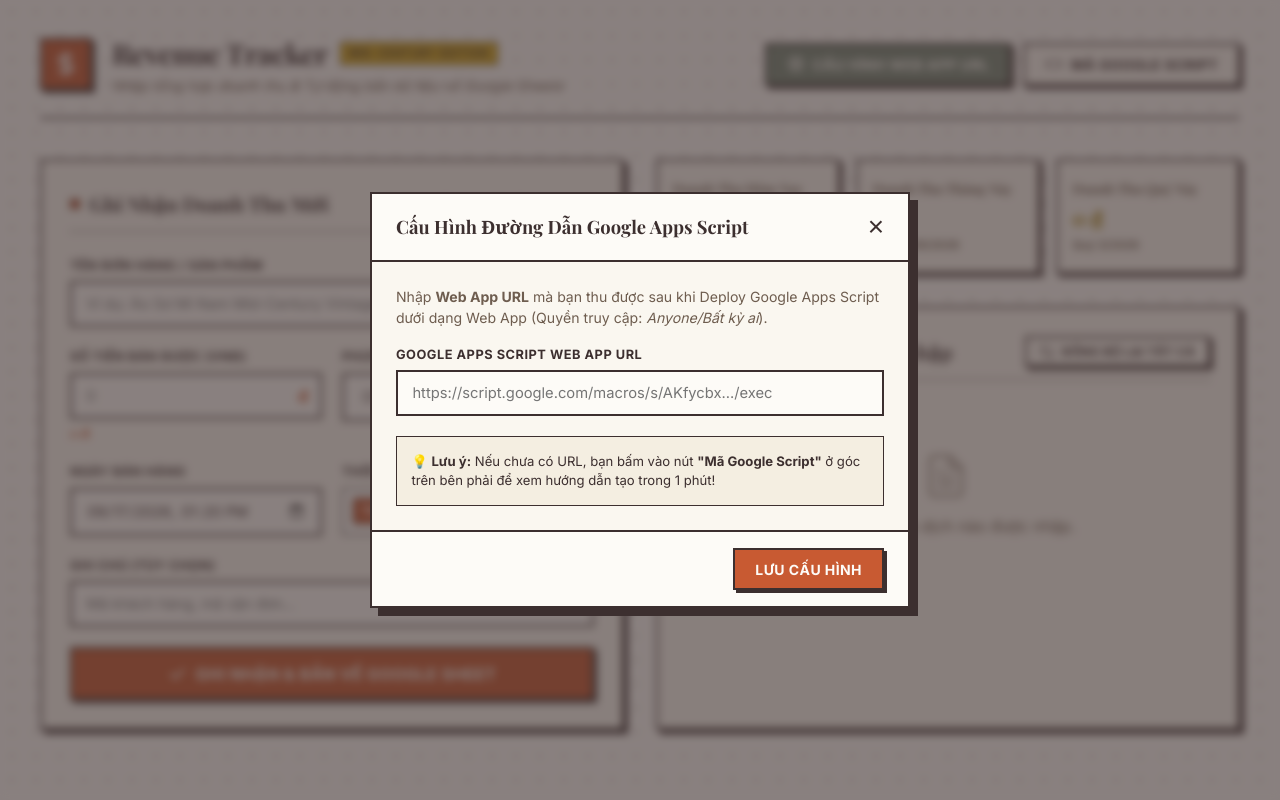
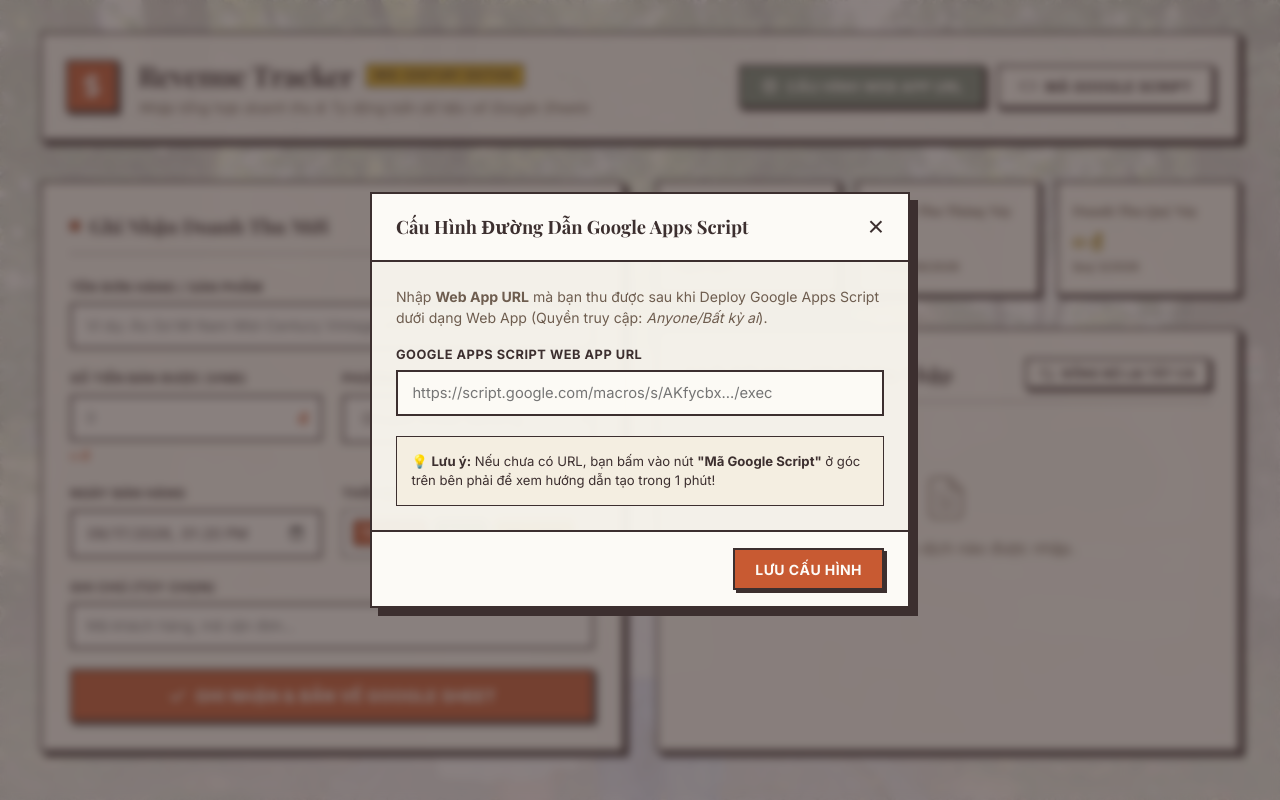
Before and after one commit to vuduyviet1110/revenue-mini-app, a website built with Vite: page index.html in a window 1280 px wide. Both pictures are taken after a click on the button "CẤU HÌNH WEB APP URL". Built offline with nearby package versions, Linux system fonts and the light colour scheme; a web font is replaced by a local one.

Commit message:
feat: replace dotted background with custom hero background image

```diff
--- a/src/style.css
+++ b/src/style.css
@@ -1,7 +1,7 @@
 /* MID-CENTURY MODERN DESIGN SYSTEM (Synced with ecommerce-angular theme) */
 :root {
     --color-bg: #FDFBF7;
-    --color-surface: #FAF7F0;
+    --color-surface: rgba(250, 247, 240, 0.94);
     --color-text: #3C2F2F;
     --color-muted: #6E5D4F;
     --color-border: #3C2F2F;
@@ -20,8 +20,8 @@
     --font-body: "Inter", -apple-system, BlinkMacSystemFont, sans-serif;
 
     /* Retro Hard Block Shadow & Sharp Edges */
-    --shadow-card: 4px 4px 0px #3C2F2F;
-    --shadow-card-hover: 6px 6px 0px #3C2F2F;
+    --shadow-card: 5px 5px 0px #3C2F2F;
+    --shadow-card-hover: 7px 7px 0px #3C2F2F;
     --shadow-btn: 3px 3px 0px #3C2F2F;
     --border-width: 2px;
 }
@@ -35,8 +35,13 @@
 body {
     font-family: var(--font-body);
     background-color: var(--color-bg);
-    background-image: radial-gradient(var(--color-muted) 1px, transparent 1px);
-    background-size: 24px 24px;
+    background-image:
+        linear-gradient(rgba(253, 251, 247, 0.78), rgba(253, 251, 247, 0.85)),
+        url('/bg-hero.jpg');
+    background-size: cover;
+    background-position: center;
+    background-attachment: fixed;
+    background-repeat: no-repeat;
     color: var(--color-text);
     min-height: 100vh;
     line-height: 1.5;
@@ -62,6 +67,10 @@ body {
     border-bottom: var(--border-width) solid var(--color-border);
     flex-wrap: wrap;
     gap: 1.25rem;
+    background: rgba(250, 247, 240, 0.9);
+    padding: 1.25rem 1.5rem;
+    border: var(--border-width) solid var(--color-border);
+    box-shadow: var(--shadow-card);
 }
 
 .logo-area {
@@ -192,6 +201,8 @@ h1 {
 /* Card Component */
 .card {
     background: var(--color-surface);
+    backdrop-filter: blur(8px);
+    -webkit-backdrop-filter: blur(8px);
     border: var(--border-width) solid var(--color-border);
     box-shadow: var(--shadow-card);
     padding: 1.75rem;
@@ -280,7 +291,7 @@ input[type="datetime-local"],
 select {
     width: 100%;
     padding: 0.75rem 0.9rem;
-    background: var(--color-bg);
+    background: rgba(253, 251, 247, 0.9);
     border: var(--border-width) solid var(--color-border);
     color: var(--color-text);
     font-family: var(--font-body);
@@ -322,7 +333,7 @@ select:focus {
     display: flex;
     gap: 0.5rem;
     padding: 0.6rem;
-    background: var(--color-bg);
+    background: rgba(253, 251, 247, 0.9);
     border: 1.5px solid var(--color-border);
     align-items: center;
     min-height: 46px;
@@ -372,6 +383,7 @@ select:focus {
 
 .stat-card {
     background: var(--color-surface);
+    backdrop-filter: blur(8px);
     border: var(--border-width) solid var(--color-border);
     box-shadow: var(--shadow-btn);
     padding: 1.1rem 0.9rem;
@@ -429,7 +441,7 @@ select:focus {
     justify-content: space-between;
     align-items: center;
     padding: 1rem;
-    background: var(--color-bg);
+    background: rgba(253, 251, 247, 0.92);
     border: 1.5px solid var(--color-border);
     transition: all 0.15s ease;
 }
@@ -538,7 +550,7 @@ select:focus {
     align-items: center;
     padding: 1.2rem 1.5rem;
     border-bottom: var(--border-width) solid var(--color-border);
-    background: var(--color-bg);
+    background: rgba(253, 251, 247, 0.95);
 }
 
 .modal-header h3 {
@@ -576,7 +588,7 @@ select:focus {
 
 .modal-footer {
     padding: 1rem 1.5rem;
-    background: var(--color-bg);
+    background: rgba(253, 251, 247, 0.95);
     border-top: var(--border-width) solid var(--color-border);
     display: flex;
     justify-content: flex-end;
```
Also changed, not shown: 2aOboQzI2B8DIGvHPOt2RRwZMQBX5PGEsvd0etjU.jpg (added), public/bg-hero.jpg (added).
